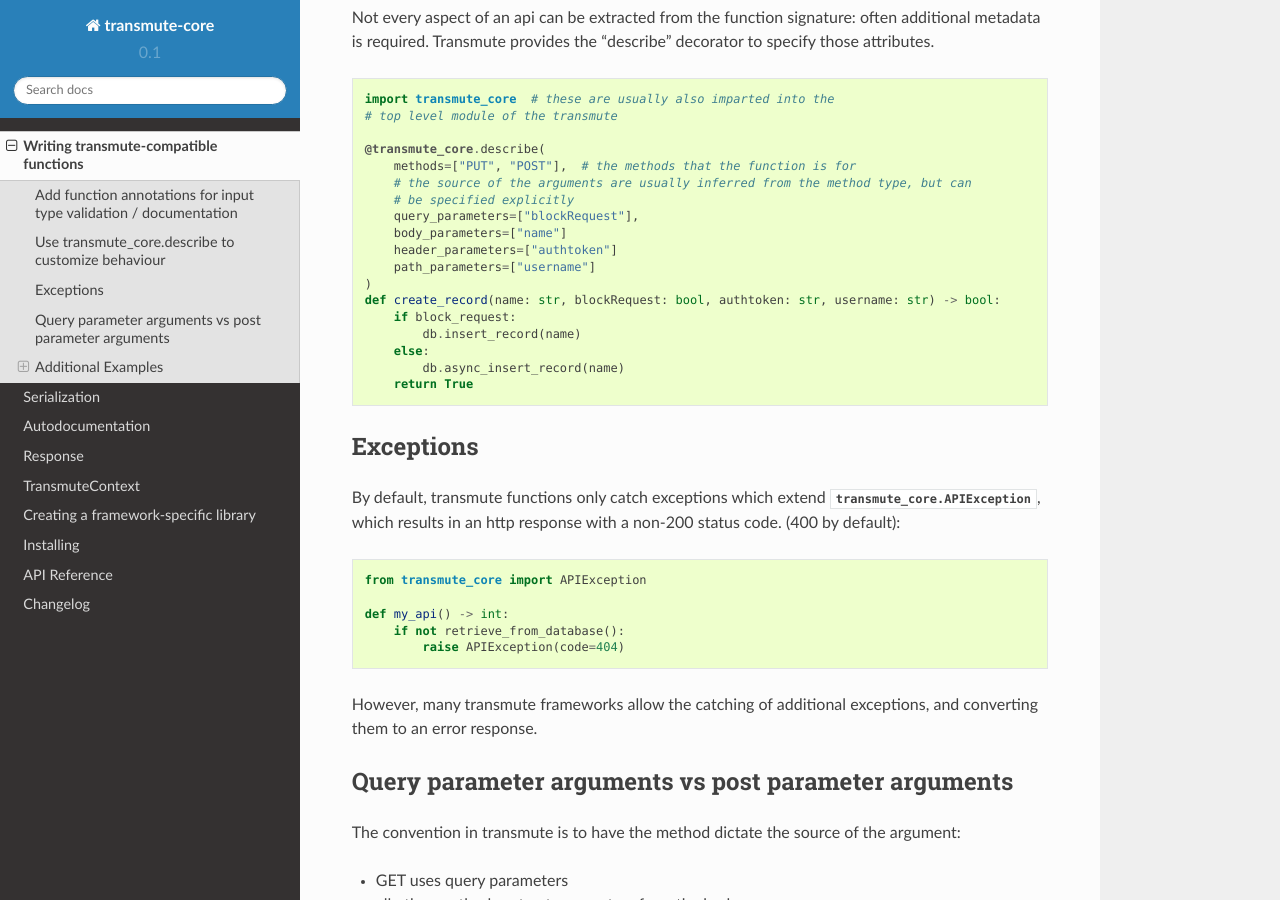
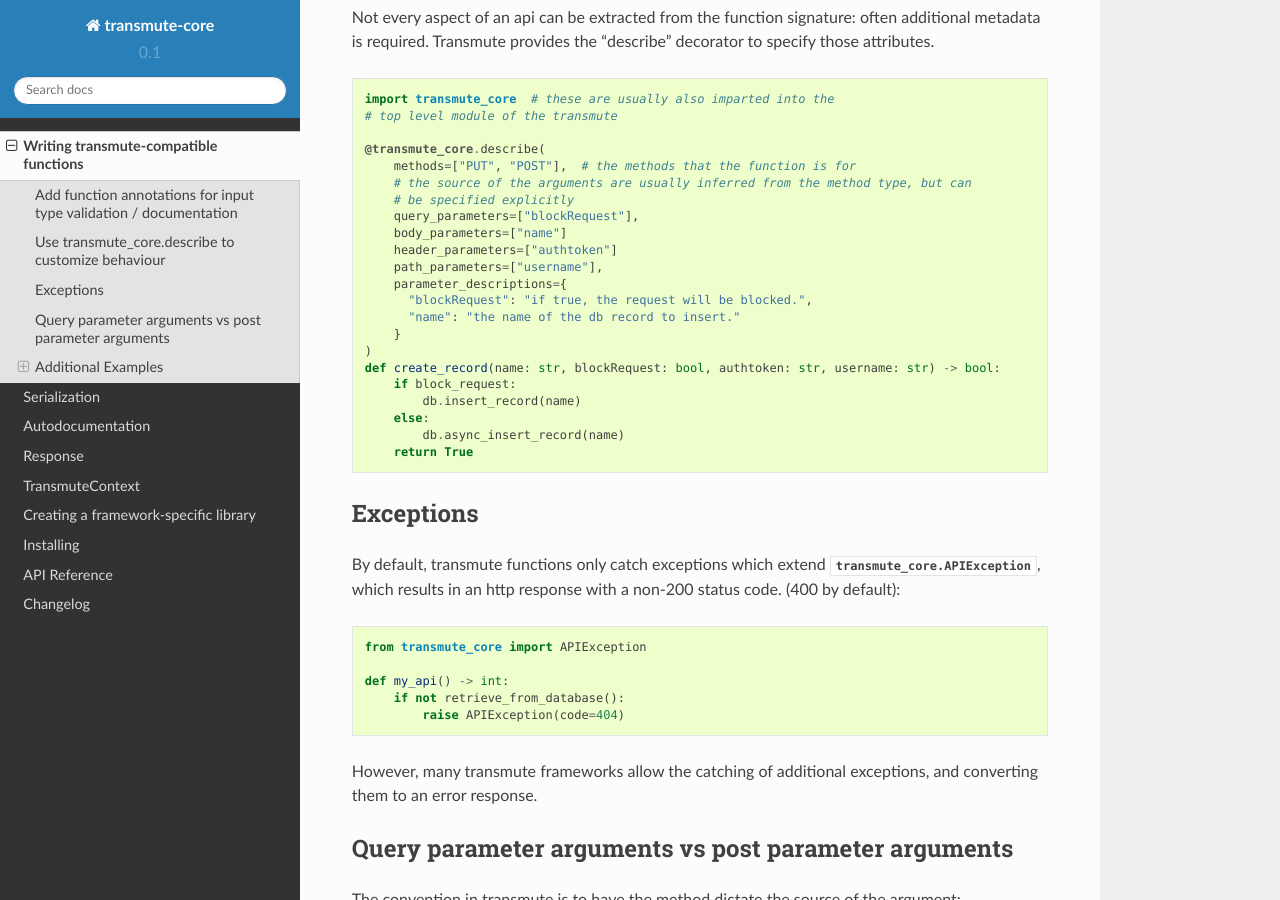
Before and after one commit to toumorokoshi/transmute-core, a Sphinx documentation site: the page built from docs/function.rst, in a window 1280 px wide and 900 px high, scrolled down 905 px. Built offline with Sphinx 7.4.7 and the Read the Docs theme 2.0.0, drawn with Linux system fonts in a browser that asks for light colours.

```diff
--- a/docs/autodocumentation.rst
+++ b/docs/autodocumentation.rst
@@ -4,7 +4,7 @@ Autodocumentation
 
 For transmute routes, transmute-core provides functionality for
 documentation generation via `Swagger <http://swagger.io/>`_. This is performed
-by reading the schematics model.
+by reading the models as described in the serialization section.
 
 The swagger apis are dependent on the framework, so refer the
 documentation for that project. In general, a function to generate a
--- a/docs/function.rst
+++ b/docs/function.rst
@@ -58,7 +58,11 @@ to specify those attributes.
         query_parameters=["blockRequest"],
         body_parameters=["name"]
         header_parameters=["authtoken"]
-        path_parameters=["username"]
+        path_parameters=["username"],
+        parameter_descriptions={
+          "blockRequest": "if true, the request will be blocked.",
+          "name": "the name of the db record to insert."
+        }
     )
     def create_record(name: str, blockRequest: bool, authtoken: str, username: str) -> bool:
         if block_request:
--- a/setup.py
+++ b/setup.py
@@ -15,7 +15,7 @@ README_PATH = os.path.join(base, "README.rst")
 
 install_requires = [
     'attrs>=17.3.0',
-    'cattrs>=0.5.0',
+    'cattrs>=0.5.0, <=0.6.0',
     'jsonschema-extractor>=0.6.0',
     'schematics>=2.0.0',
     'six',
```
